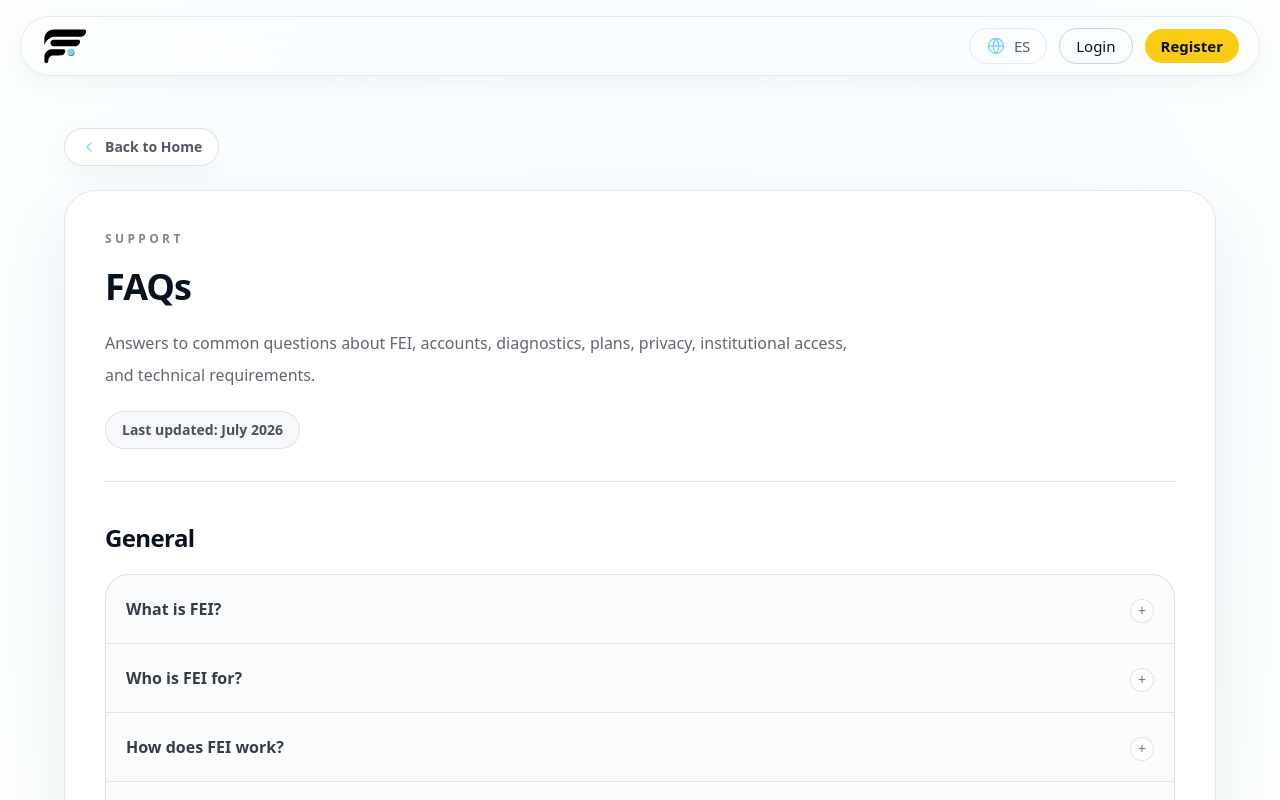
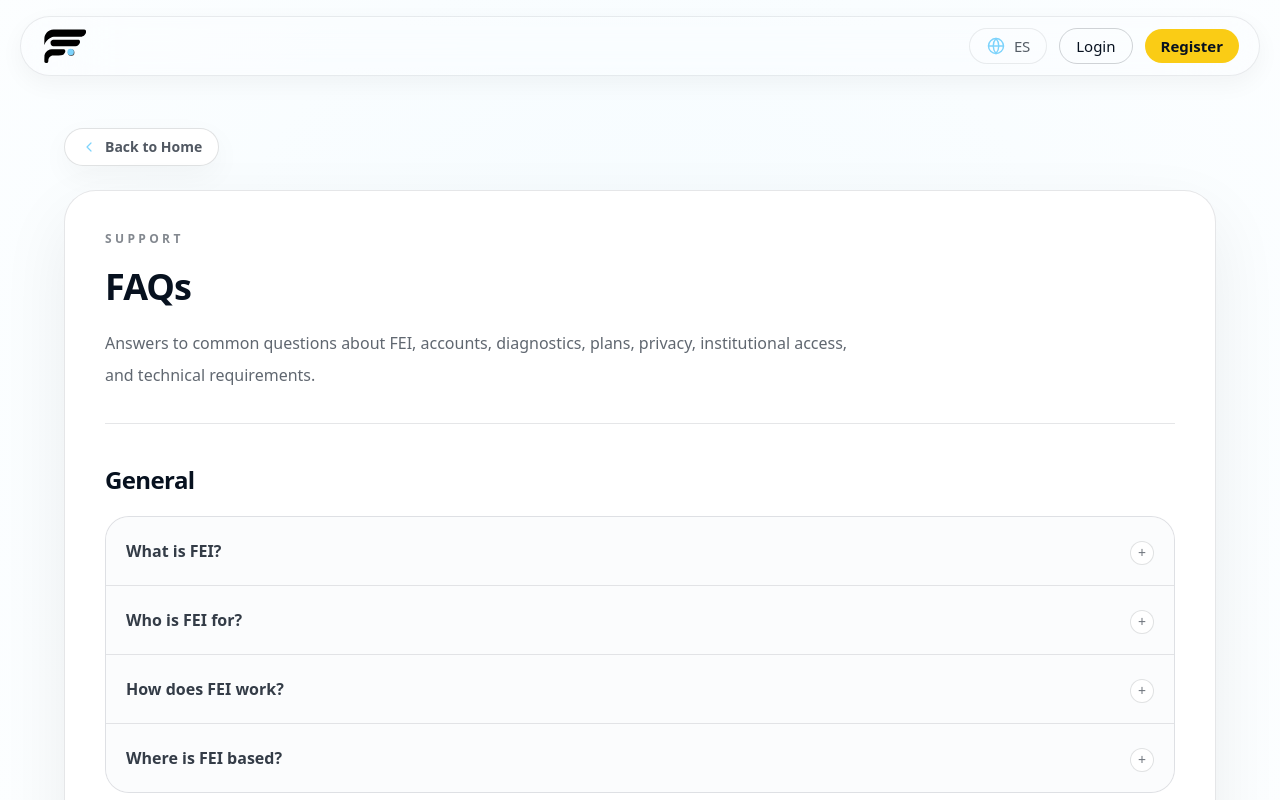
Before and after one commit to feifootball/fei-platform, a Next.js app: page /faq in a window 1280 px wide. Shown: the top 800 px of the page. Built offline with nearby package versions, Linux system fonts and the light colour scheme.

Commit message:
Remove updated date from FAQ page

```diff
--- a/app/faq/page.tsx
+++ b/app/faq/page.tsx
@@ -12,7 +12,6 @@ const pageCopy = {
     subtitle: 'FEI — Football English Intelligence',
     description:
       'Answers to common questions about FEI, accounts, diagnostics, plans, privacy, institutional access, and technical requirements.',
-    updated: 'Last updated: July 2026',
     back: 'Back to Home',
     contactPrefix: 'Did not find your answer? Contact',
   },
@@ -22,7 +21,6 @@ const pageCopy = {
     subtitle: 'FEI — Football English Intelligence',
     description:
       'Respuestas a preguntas comunes sobre FEI, cuentas, diagnósticos, planes, privacidad, acceso institucional y requisitos técnicos.',
-    updated: 'Última actualización: Julio 2026',
     back: 'Volver a inicio',
     contactPrefix: '¿No encontraste tu respuesta? Escribe a',
   },
@@ -518,10 +516,6 @@ export default function FAQPage() {
               <p className="mt-5 max-w-3xl text-[15px] leading-7 text-fei-bg/64 sm:text-base sm:leading-8">
                 {t.description}
               </p>
-
-              <p className="mt-5 inline-flex rounded-full border border-fei-bg/10 bg-[#F7F8FA] px-4 py-2 text-sm font-semibold text-fei-bg/72">
-                {t.updated}
-              </p>
             </header>
 
             <div className="space-y-10">
```
